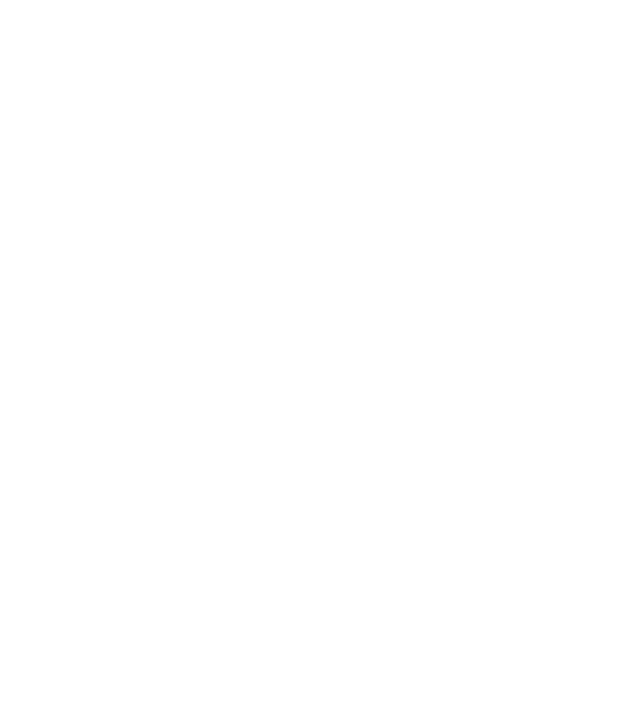
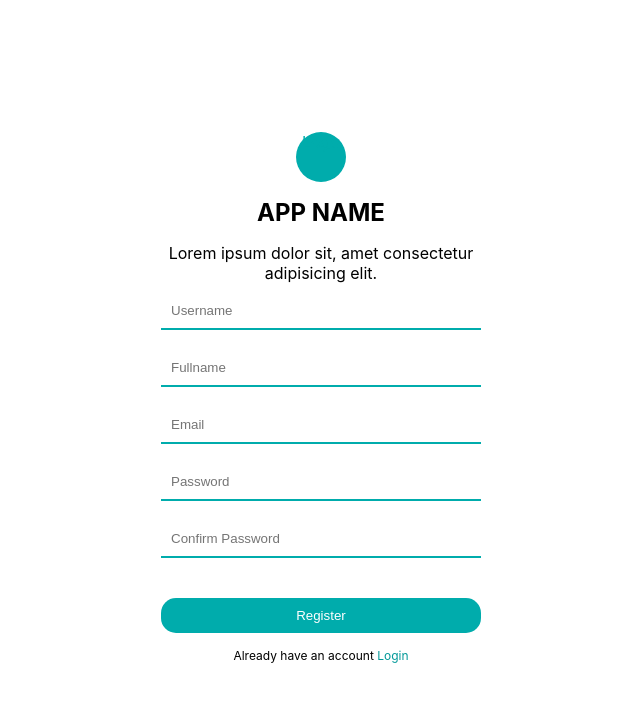
Before and after one commit to Anjali280/ARBA_Project, a React (Create React App) app in the folder client/: page /register in a window 1280 px wide. Before the commit this address had no page. Shown: the top 702 px of the page, without its empty margins (319-959 px from the left). Built offline with nearby package versions, Linux system fonts and the light colour scheme.

Commit message:
static register page added

```diff
--- a/client/public/index.html
+++ b/client/public/index.html
@@ -9,21 +9,17 @@
       name="description"
       content="Web site created using create-react-app"
     />
+    <link
+      rel="stylesheet"
+      href="https://cdnjs.cloudflare.com/ajax/libs/font-awesome/6.1.1/css/all.min.css"
+    />
     <link rel="apple-touch-icon" href="%PUBLIC_URL%/logo192.png" />
     <!--
       manifest.json provides metadata used when your web app is installed on a
       user's mobile device or desktop. See https://developers.google.com/web/fundamentals/web-app-manifest/
     -->
     <link rel="manifest" href="%PUBLIC_URL%/manifest.json" />
-    <!--
-      Notice the use of %PUBLIC_URL% in the tags above.
-      It will be replaced with the URL of the `public` folder during the build.
-      Only files inside the `public` folder can be referenced from the HTML.
 
-      Unlike "/favicon.ico" or "favicon.ico", "%PUBLIC_URL%/favicon.ico" will
-      work correctly both with client-side routing and a non-root public URL.
-      Learn how to configure a non-root public URL by running `npm run build`.
-    -->
     <title>React App</title>
   </head>
   <body>
--- a/client/src/App.js
+++ b/client/src/App.js
@@ -1,17 +1,14 @@
 import "./App.css";
 import { Routes, Route } from "react-router-dom";
 import Login from "./pages/Login";
-// import Register from "./pages/register";
+import Register from "./pages/Register";
 
 function App() {
   return (
     <div className="App">
       <Routes>
         <Route path="/login" element={<Login />} />
-        {/* <Route
-          path="/register"
-          element={user ? <Navigate to="/" /> : <Register />}
-        /> */}
+        <Route path="/register" element={<Register />} />
       </Routes>
     </div>
   );
--- a/client/src/pages/login.jsx
+++ b/client/src/pages/login.jsx
@@ -3,12 +3,7 @@
 const Container = styled.div`
   width: 100vw;
   height: 100vh;
-  background: linear-gradient(
-      rgba(255, 255, 255, 0.5),
-      rgba(255, 255, 255, 0.5)
-    ),
-    url("https://images.pexels.com/photos/6984650/pexels-photo-6984650.jpeg?auto=compress&cs=tinysrgb&dpr=2&h=650&w=940")
-      center;
+  background: white;
   background-size: cover;
   display: flex;
   align-items: center;
@@ -23,6 +18,15 @@
 
 const Circle = styled.div``;
 
+const Circle2 = styled.div`
+  width: 50px;
+  height: 50px;
+  background-color: #00acac;
+  color: #00acac;
+  border-radius: 25px;
+  margin: auto;
+`;
+
 const Title = styled.h1`
   font-size: 24px;
   font-weight: 700;
@@ -35,46 +39,58 @@
   flex-direction: column;
 `;
 
+const Inputdiv = styled.div``;
+
 const Input = styled.input`
   flex: 1;
   min-width: 40%;
   margin: 10px 0;
   padding: 10px;
   border: none;
+
   border-bottom: 2px solid #00acac;
 `;
 
 const Button = styled.button`
   width: 100%;
   border: none;
-  padding: 15px 20px;
+  padding: 10px 20px;
   background-color: #00acac;
   color: white;
   cursor: pointer;
+  margin-top: 30px;
   margin-bottom: 10px;
+  border-radius: 15px;
 `;
 
 const Linktag = styled.a`
   margin: 5px 0px;
   font-size: 12px;
-  text-decoration: underline;
   cursor: pointer;
+`;
+const Link = styled.a`
+  margin: 5px 0px;
+  font-size: 12px;
+  cursor: pointer;
+  color: #039999;
 `;
 
 const Login = () => {
   return (
     <Container>
       <Wrapper>
-        <Circle>LOGO</Circle>
+        <Circle>
+          <Circle2>Logo</Circle2>
+        </Circle>
         <Title>APP NAME</Title>
         <Desc>Lorem ipsum dolor sit, amet consectetur adipisicing elit.</Desc>
         <Form>
-          <Input placeholder="username" />
-          <Input placeholder="password" type="password" />
-          <Button>LOGIN</Button>
+          <Input placeholder="Username" />
+          <Input placeholder="Password" type="password" />
+          <Button>Login</Button>
 
           <Linktag>
-            Don't have an account?<Linktag> Sign up</Linktag>
+            Don't have an account?<Link> Sign up</Link>
           </Linktag>
         </Form>
       </Wrapper>
--- a/client/src/pages/register.jsx
+++ b/client/src/pages/register.jsx
@@ -1,7 +1,102 @@
-import React from "react";
+import styled from "styled-components";
 
-const Register = () => {
-  return <div>hiii</div>;
+const Container = styled.div`
+  width: 100vw;
+  height: 100vh;
+  background: white;
+  background-size: cover;
+  display: flex;
+  align-items: center;
+  justify-content: center;
+`;
+
+const Wrapper = styled.div`
+  width: 25%;
+  padding: 20px;
+  background-color: white;
+`;
+
+const Circle = styled.div``;
+
+const Circle2 = styled.div`
+  width: 50px;
+  height: 50px;
+  background-color: #00acac;
+  color: #00acac;
+  border-radius: 25px;
+  margin: auto;
+`;
+
+const Title = styled.h1`
+  font-size: 24px;
+  font-weight: 700;
+`;
+
+const Desc = styled.div``;
+
+const Form = styled.form`
+  display: flex;
+  flex-direction: column;
+`;
+
+const Input = styled.input`
+  flex: 1;
+  min-width: 40%;
+  margin: 10px 0;
+  padding: 10px;
+  border: none;
+
+  border-bottom: 2px solid #00acac;
+`;
+
+const Button = styled.button`
+  width: 100%;
+  border: none;
+  padding: 10px 20px;
+  background-color: #00acac;
+  color: white;
+  cursor: pointer;
+  margin-top: 30px;
+  margin-bottom: 10px;
+  border-radius: 15px;
+`;
+
+const Linktag = styled.a`
+  margin: 5px 0px;
+  font-size: 12px;
+  cursor: pointer;
+`;
+const Link = styled.a`
+  margin: 5px 0px;
+  font-size: 12px;
+  cursor: pointer;
+  color: #039999;
+`;
+
+const Login = () => {
+  return (
+    <Container>
+      <Wrapper>
+        <Circle>
+          <Circle2>Logo</Circle2>
+        </Circle>
+        <Title>APP NAME</Title>
+        <Desc>Lorem ipsum dolor sit, amet consectetur adipisicing elit.</Desc>
+        <Form>
+          <Input placeholder="Username" />
+          <Input placeholder="Fullname" />
+          <Input placeholder="Email" />
+          <Input placeholder="Password" type="password" />
+          <Input placeholder="Confirm Password" type="password" />
+          <Button>Register</Button>
+
+          <Linktag>
+            Already have an account<Link> Login</Link>
+          </Linktag>
+        </Form>
+      </Wrapper>
+    </Container>
+  );
 };
 
-export default Register;
+export default Login;
```
